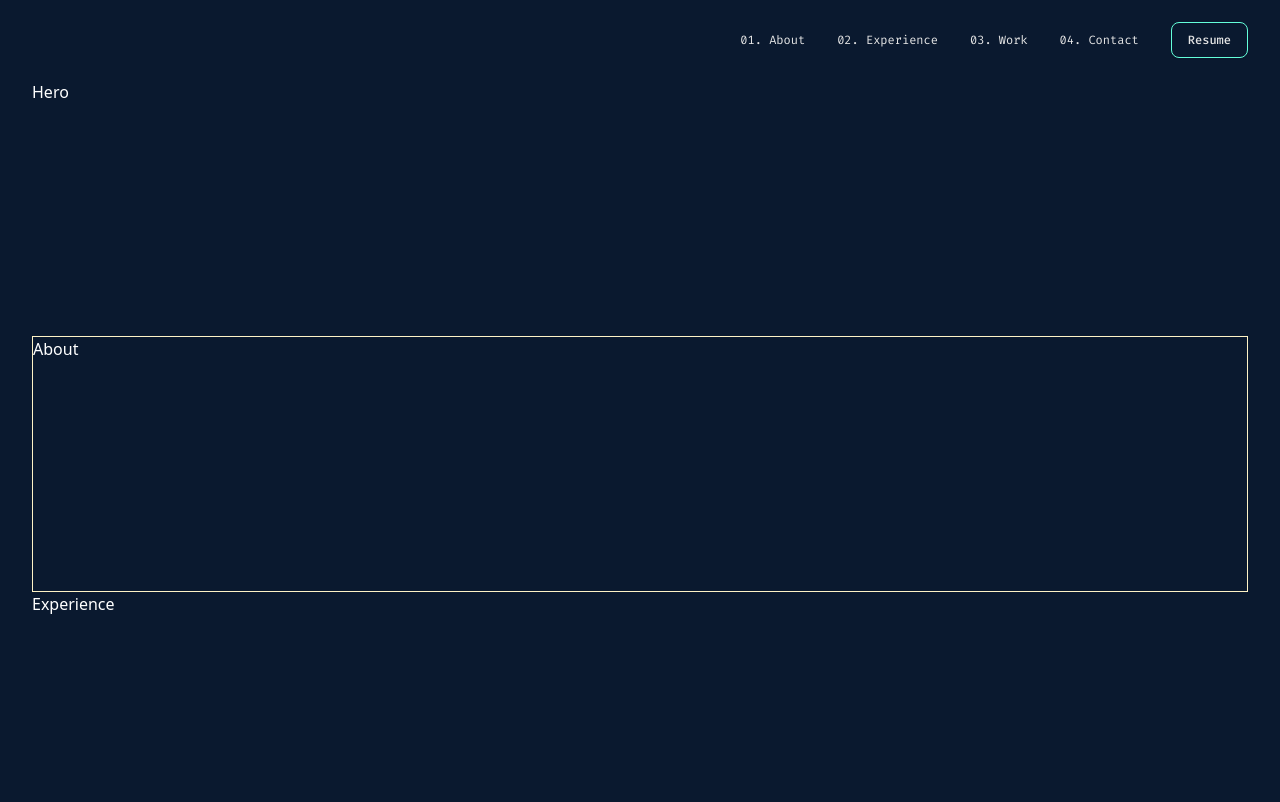
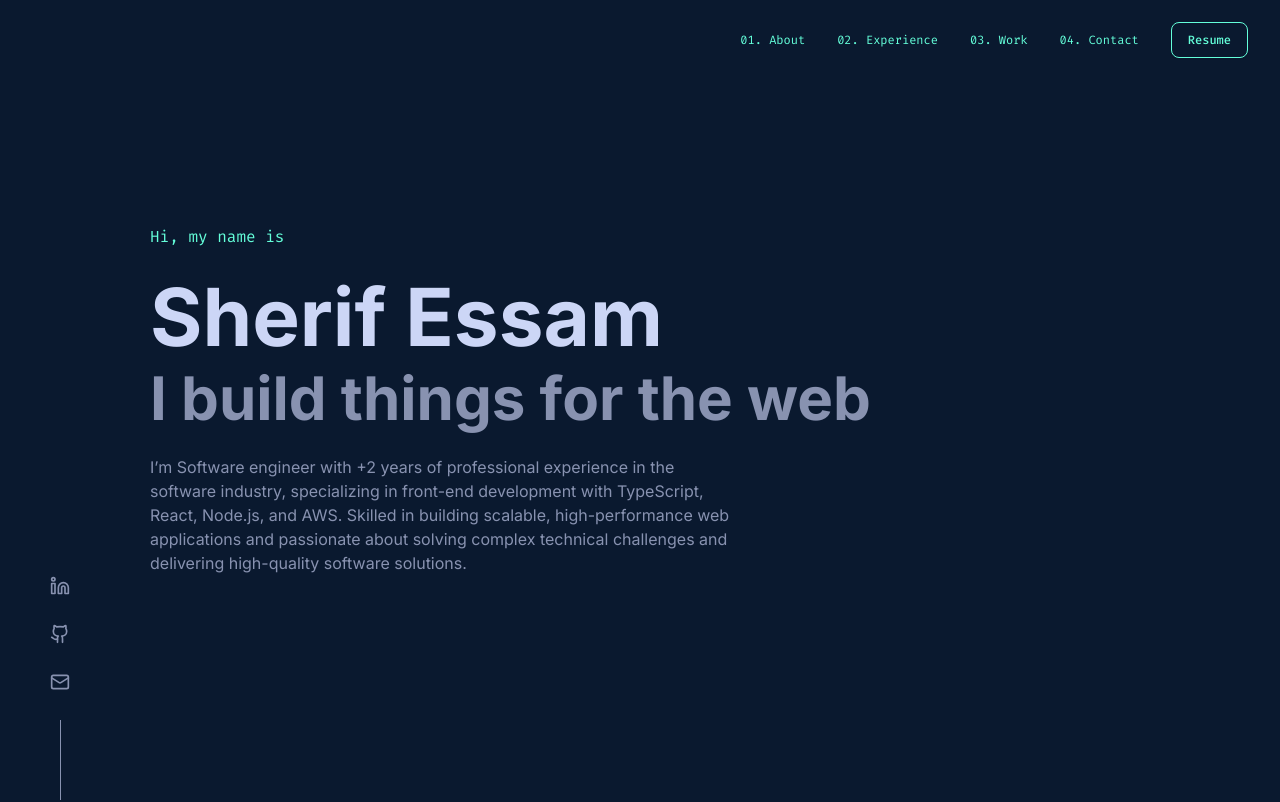
Before and after one commit to Shrief88/portfolio, a Next.js app: page / in a window 1280 px wide. Shown: the top 802 px of the page. Built offline with nearby package versions, Linux system fonts and the light colour scheme.

Commit message:
Add hero Section

```diff
--- a/src/app/globals.css
+++ b/src/app/globals.css
@@ -46,19 +46,19 @@
 }
 
 :root {
+  --background: oklch(21.36% 0.0483 257.95);
+  --secondary: oklch(25.52% 0.0612 260.93);
+  --foreground: oklch(90.77% 0.1414 174.34);
+  --muted-foreground: oklch(66.24% 0.0461 270.63);
+  --primary-foreground: oklch(87.86% 0.0455 271.71);
+  --secondary-foreground: oklch(66.24% 0.0461 270.63);
   --radius: 0.625rem;
-  --background: oklch(21.36% 0.0483 257.95);
-  --foreground: oklch(0.922 0 0);
   --card: oklch(1 0 0);
   --card-foreground: oklch(0.145 0 0);
   --popover: oklch(1 0 0);
   --popover-foreground: oklch(0.145 0 0);
   --primary: oklch(0.205 0 0);
-  --primary-foreground: oklch(0.985 0 0);
-  --secondary: oklch(0.97 0 0);
-  --secondary-foreground: oklch(0.205 0 0);
   --muted: oklch(0.97 0 0);
-  --muted-foreground: oklch(0.556 0 0);
   --accent: oklch(0.97 0 0);
   --accent-foreground: oklch(0.205 0 0);
   --destructive: oklch(0.577 0.245 27.325);
@@ -121,6 +121,13 @@
   body {
     @apply bg-background text-foreground;
   }
+  h1{
+    @apply font-inter p-0;
+  }
+
+  p{
+    @apply font-inter p-0;
+  }
 }
 
 @layer components {
@@ -131,10 +138,34 @@
   .underline-animation::after {
     content: "";
     @apply absolute w-full h-0.5 left-0 bottom-[-4px] bg-foreground scale-x-0
-    origin-bottom-right transition-transform duration-500 ease-in-out;
+      origin-bottom-right transition-transform duration-500 ease-in-out;
   }
 
   .underline-animation:hover::after {
     @apply scale-x-100 origin-bottom-left;
   }
 }
+
+
+@theme {
+  --animate-move-up: move-up 0.3s ease-in-out forwards;
+  --animate-move-down: move-down 0.3s ease-in-out forwards;
+
+  @keyframes move-up {
+    0% {
+      transform: translateY(0);
+    }
+    100% {
+      transform: translateY(-5px);
+    }
+  }
+
+  @keyframes move-down {
+    0% {
+      transform: translateY(-5px);
+    }
+    100% {
+      transform: translateY(0);
+    }
+  }
+}
--- a/src/app/page.tsx
+++ b/src/app/page.tsx
@@ -5,19 +5,21 @@ import Experience from "@/sections/Experience";
 import Work from "@/sections/Work";
 import Contact from "@/sections/Contact";
 import Footer from "@/components/Footer";
+import Links from "@/components/Links";
 
 export default function Home() {
   return (
     <>
       <Navbar />
-      <main className="px-8 mt-[var(--nav-height)]">
+      <Links />
+      <main className="max-w-[1600px] px-[150px] flex-1 mx-auto">
         <Hero />
-        <About />
+        {/* <About />
         <Experience />
         <Work />
-        <Contact />
+        <Contact /> */}
       </main>
-      <Footer />
+      {/* <Footer /> */}
     </>
   );
 }
--- a/src/sections/Hero.tsx
+++ b/src/sections/Hero.tsx
@@ -1,10 +1,22 @@
+import { hero } from "@/data.json";
 
 const Hero = () => {
   return (
-    <section className="h-64">
-      <h2>Hero</h2>
-    </section>
-  )
-}
+    <div className="min-h-screen flex justify-center">
+      <section className=" flex flex-col justify-center items-start max-w-[1000px] gap-6">
+        <p className="font-fira text-foreground">Hi, my name is</p>
+        <div className="flex flex-col gap-1">
+          <h1 className="text-primary-foreground text-[80px] font-bold leading-[1.1]">
+            {hero.name}
+          </h1>
+          <h1 className="text-secondary-foreground text-[60px] font-bold leading-[1.1]">
+            {hero.title}
+          </h1>
+        </div>
+        <p className="text-muted-foreground pr-100">{hero.description}</p>
+      </section>
+    </div>
+  );
+};
 
-export default Hero
+export default Hero;
```
